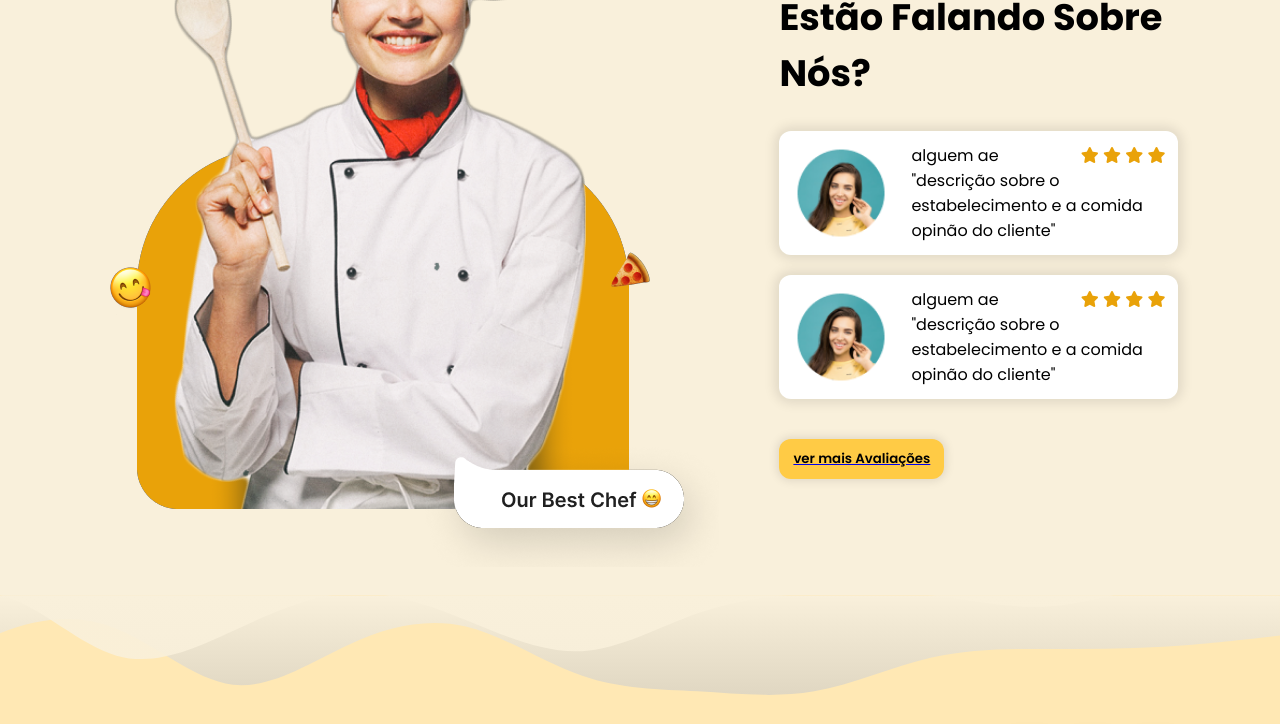
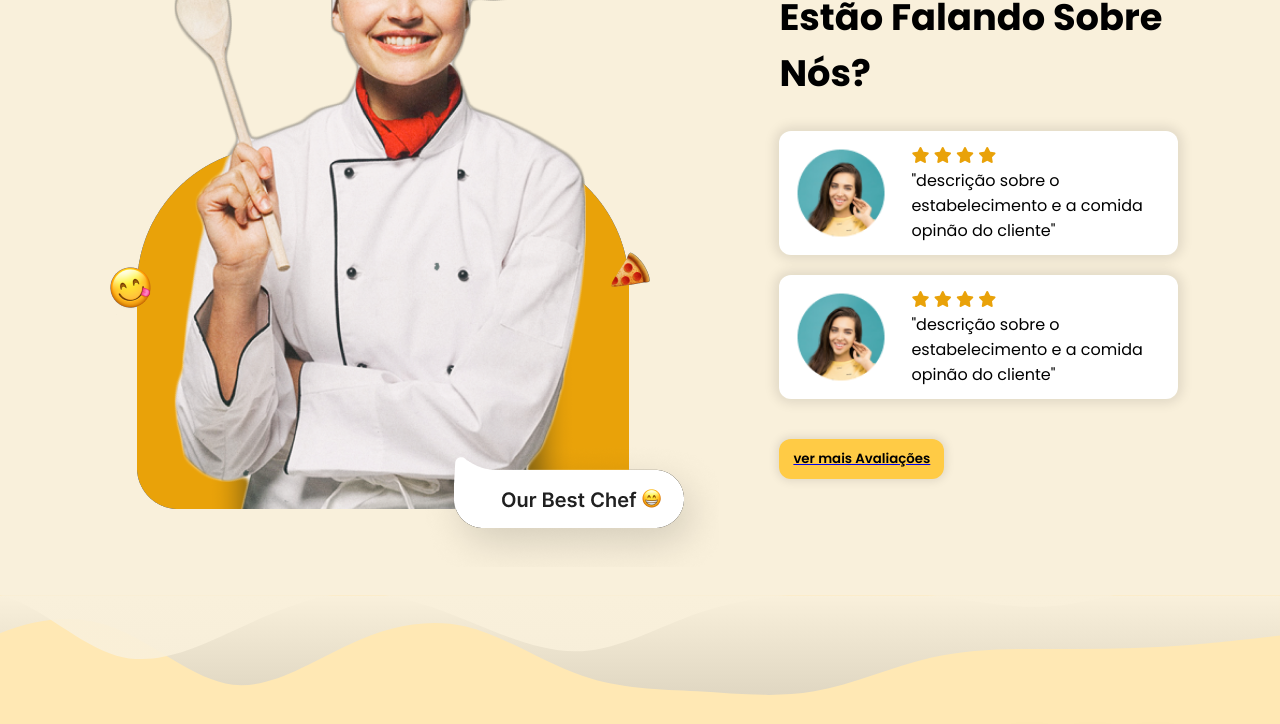
Before and after one commit to SamuelSoares22/evahCafe, a plain HTML site: page index.html in a window 1280 px wide. Shown: the part 1689-2413 px from the top of the page. Drawn offline with nearby package versions, Linux system fonts and the light colour scheme.

Commit message:
index.html

```diff
--- a/index.html
+++ b/index.html
@@ -253,7 +253,7 @@
 
                         <div class="feedback-content">
                             <p>
-                                alguem ae
+
                                 <span>
                                     <i class="fa-solid fa-star"></i>
                                     <i class="fa-solid fa-star"></i>
@@ -273,7 +273,7 @@
 
                         <div class="feedback-content">
                             <p>
-                                alguem ae
+
                                 <span>
                                     <i class="fa-solid fa-star"></i>
                                     <i class="fa-solid fa-star"></i>
```
